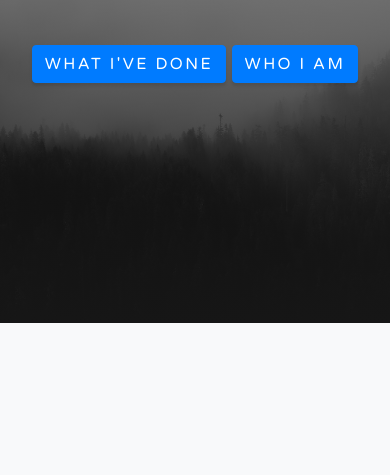
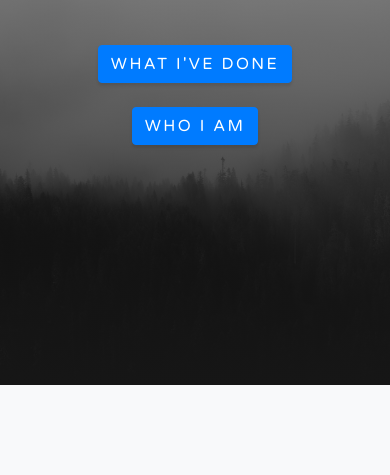
Before and after one commit to Ben16/Ben16.github.io, a website with bundled scripts: page index.html in a window 390 px wide. Shown: the part 369-844 px from the top of the page. Built offline with nearby package versions, Linux system fonts and the light colour scheme.

Commit message:
Space out buttons to look better on mobile

```diff
--- a/index.html
+++ b/index.html
@@ -58,7 +58,7 @@
       <div class="mx-auto text-center">
         <h1 class="mx-auto my-0 text-uppercase">Ben Fickes</h1>
         <h2 class="text-white-50 mx-auto mt-2 mb-5">Let's solve problems and make great software.</h2>
-        <a href="#professional" class="btn btn-primary js-scroll-trigger">What I've Done</a>
+        <a href="#professional" class="btn btn-primary js-scroll-trigger">What I've Done</a><br /><br />
         <a href="#about" class="btn btn-primary js-scroll-trigger">Who I am</a>
       </div>
     </div>
```
